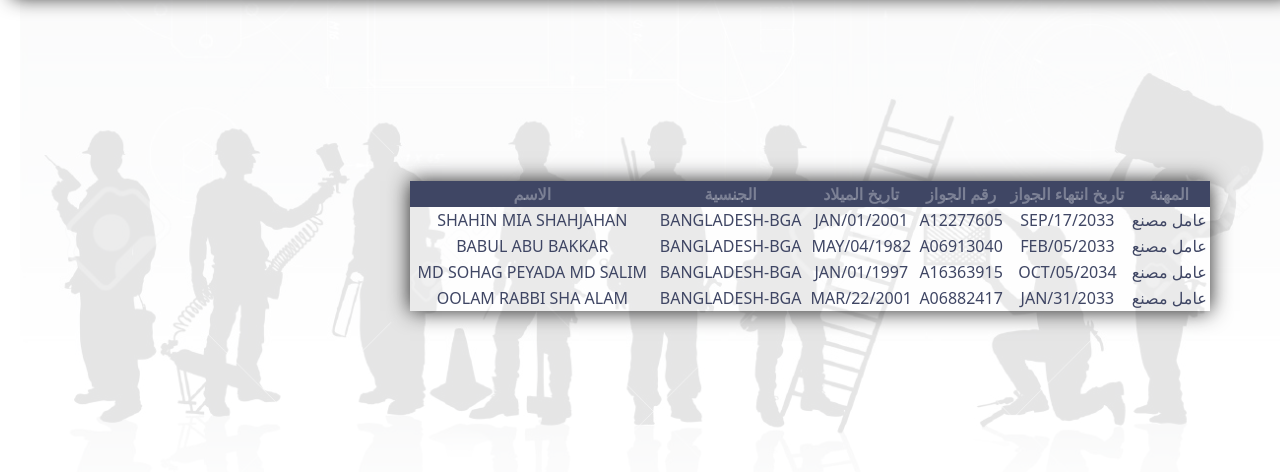
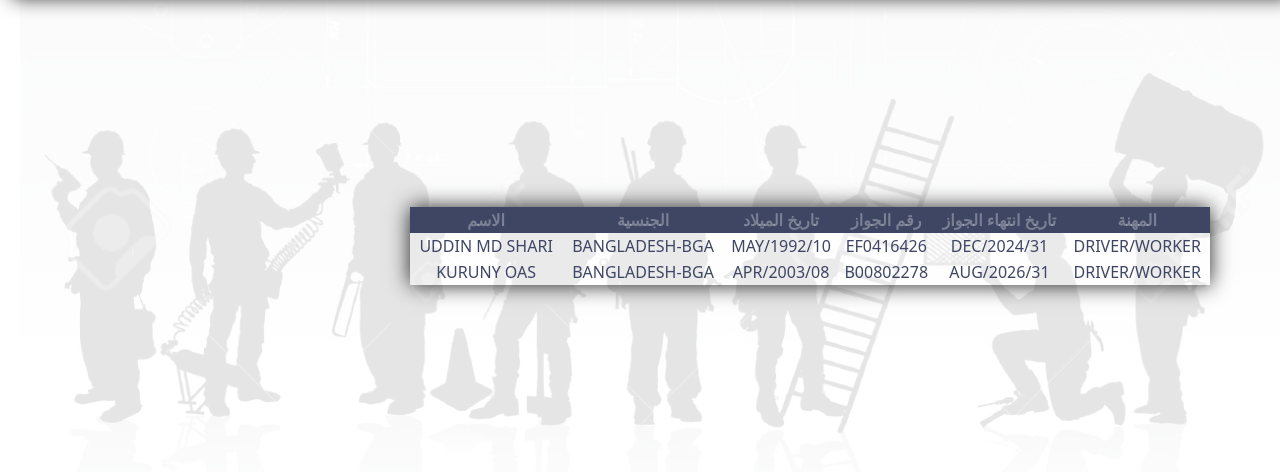
Before and after one commit to bushraAD98/work, a plain HTML site: page index.html in a window 1280 px wide. Shown: the part 154-626 px from the top of the page. Drawn offline with nearby package versions, Linux system fonts and the light colour scheme.

Commit message:
t3 added

```diff
--- a/index.html
+++ b/index.html
@@ -346,25 +346,25 @@ tbody {
                     <tbody>
 
                         <tr>
-                            <td>عامل مصنع</td>
-                            <td>2033/SEP/17</td>
-                            <td>A12277605</td>
-                            <td>01/2001/JAN</td>
+                            <td>    DRIVER/WORKER</td>
+                            <td>31/DEC/2024</td>
+                            <td>EF0416426 </td>
+                            <td>10/MAY/1992</td>
                             <td>BANGLADESH-BGA</td>
-                            <td>SHAHIN MIA SHAHJAHAN</td>
+                            <td>UDDIN MD SHARI </td>
 
 
                         </tr>
                         <tr>
-                            <td>عامل مصنع</td>
-                            <td>2033/FEB/05</td>
-                            <td>A06913040</td>
-                            <td>04/1982/MAY</td>
+                            <td>  DRIVER/WORKER</td>
+                            <td>31/AUG/2026</td>
+                            <td>B00802278</td>
+                            <td>08/APR/2003</td>
                             <td>BANGLADESH-BGA</td>
-                            <td>BABUL ABU BAKKAR </td>
+                            <td>KURUNY OAS </td>
 
                         </tr>
-                        <tr>
+                        <!-- <tr>
                             <td>عامل مصنع</td>
                             <td>2034/OCT/05</td>
                             <td>A16363915</td>
@@ -383,7 +383,7 @@ tbody {
                             <td>OOLAM RABBI SHA ALAM </td>
 
 
-                        </tr>
+                        </tr> -->
 
                     </tbody>
                 </table>
```
